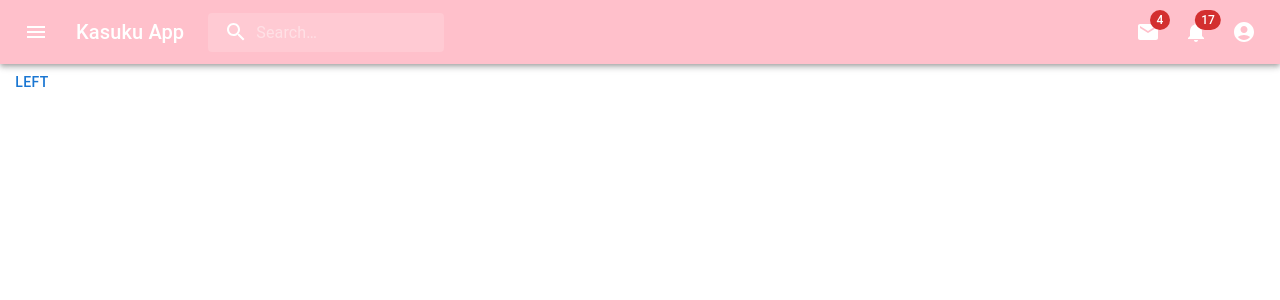
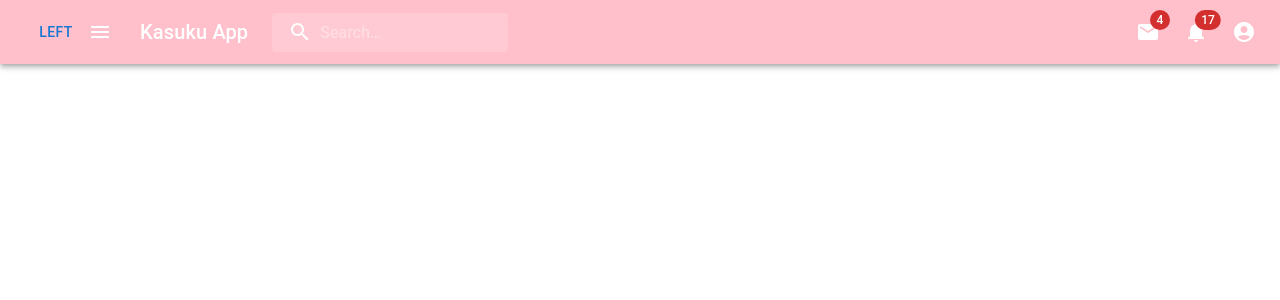
Before and after one commit to twentymurial33/web_tank, a React (Create React App) app: page / in a window 1280 px wide. Shown: the top 300 px of the page. Built offline with nearby package versions, Linux system fonts and the light colour scheme.

Commit message:
added drawer

```diff
--- a/src/components/Layout.jsx
+++ b/src/components/Layout.jsx
@@ -1,12 +1,10 @@
 import React from "react";
 import Navbar from "./Navbar";
-import Drawer from "./Drawer";
 
 function Layout() {
   return (
     <div>
       <Navbar />
-      <Drawer />
     </div>
   );
 }
--- a/src/components/Navbar.jsx
+++ b/src/components/Navbar.jsx
@@ -15,6 +15,7 @@ import AccountCircle from "@mui/icons-material/AccountCircle";
 import MailIcon from "@mui/icons-material/Mail";
 import NotificationsIcon from "@mui/icons-material/Notifications";
 import MoreIcon from "@mui/icons-material/MoreVert";
+import Drawer from "./Drawer";
 
 const Search = styled("div")(({ theme }) => ({
   position: "relative",
@@ -165,6 +166,7 @@ export default function Header() {
             aria-label="open drawer"
             sx={{ mr: 2 }}
           >
+            <Drawer />
             <MenuIcon />
           </IconButton>
           <Typography
```
